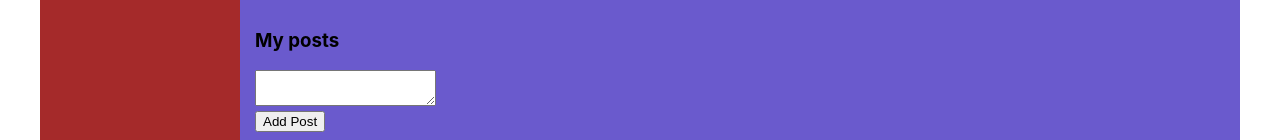
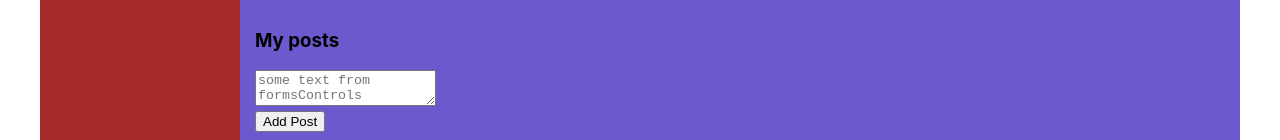
Before and after one commit to zaxel/simpleSocialNetwork, a React (Create React App) app: page /profile in a window 1280 px wide. Shown: the part 269-409 px from the top of the page. Built offline with nearby package versions, Linux system fonts and the light colour scheme; no server answers; grey boxes are pictures that could not be loaded.

Commit message:
redux form fields validation added

```diff
--- a/src/components/Dialogs/MessagesSection/MessageSection.jsx
+++ b/src/components/Dialogs/MessagesSection/MessageSection.jsx
@@ -1,14 +1,18 @@
-import React from "react";
-import classes from "./MessageSection.module.css";
-import Messages from "./Messages/Messages";
-import { reduxForm, Field } from "redux-form";
+import React from 'react';
+import classes from './MessageSection.module.css';
+import Messages from './Messages/Messages';
+import { reduxForm, Field } from 'redux-form';
+import {required, maxLength} from './../../../utils/validators/Validators';
+import {RequiredFieldTextarea} from './../../common/FormsControls/FormsControls';
+
+const maxLength15 = maxLength(15);
 
 
 const MessageSectionForm = (props) => {
   return(
     <form onSubmit={props.handleSubmit}>
       <div>
-          <Field component={'textarea'}  name={'message'}/>
+          <Field component={RequiredFieldTextarea}  name={'message'} validate={[required, maxLength15]}/>
         </div>
         <div>
           <button>Add Post</button>
--- a/src/components/Login/Login.jsx
+++ b/src/components/Login/Login.jsx
@@ -1,14 +1,18 @@
 import React from 'react';
 import { Field, reduxForm } from 'redux-form';
+import {RenderFieldInput} from './../common/FormsControls/FormsControls';
+import {required, maxLength} from './../../utils/validators/Validators';
+
+const maxLength15 = maxLength(15);
 
 const LoginForm = (props) =>{
     return (
         <form onSubmit={props.handleSubmit}>
             <div>
-                <Field placeholder={'login'} component={'input'} name={'login'}/>
+                <Field placeholder={'login'} component={RenderFieldInput} validate={[required, maxLength15]} name={'login'}/>
             </div>
             <div>
-                <Field placeholder={'password'} component={'input'} name={'pass'}/>
+                <Field placeholder={'password'} component={RenderFieldInput} validate={[required, maxLength15]} name={'pass'}/>
             </div>
             <div>
                 <Field type={'checkbox'} component={'input'} name={'rememberMe'}/>remember me
--- a/src/components/Profile/MyPosts/MyPosts.jsx
+++ b/src/components/Profile/MyPosts/MyPosts.jsx
@@ -2,14 +2,17 @@ import React from "react";
 import classes from "./MyPosts.module.css";
 import Post from "./Post/Post";
 import { Field, reduxForm } from 'redux-form';
+import {RequiredFieldTextarea} from './../../common/FormsControls/FormsControls'
+import {required, maxLength} from './../../../utils/validators/Validators';
 
 
+const maxLength15 = maxLength(15);
 
 
 const MyPostsMessageForm = (props) => {
   return(
     <form onSubmit={props.handleSubmit}>
-      <Field component={'textarea'} name={'textInput'}></Field>
+      <Field component={RequiredFieldTextarea} name={'textInput'} validate={[required, maxLength15]}></Field>
       <div>
         <button>Add Post</button>
         {/* <button>Remove</button> */}
--- /dev/null
+++ b/src/components/common/FormsControls/FormsControls.js
@@ -0,0 +1,23 @@
+import React from 'react';
+import classes from './FormsControls.module.css';
+
+ export const RequiredFieldTextarea = ({input, type, meta: { touched, error, warning } }) => (
+        <div>
+          <textarea {...input} placeholder={'some text from formsControls'} type={type} />
+          {touched &&
+            ((error && <span className={classes.error}>{error}</span>) ||
+              (warning && <span className={classes.warning}>{warning}</span>))}
+        </div>
+    )
+
+    export const RenderFieldInput = ({input, type, meta: { touched, error, warning }, ...props }) => (
+        <div>
+          <input {...input} {...props} type={type} />
+          {touched &&
+            ((error && <span className={classes.error}>{error}</span>) ||
+              (warning && <span className={classes.warning}>{warning}</span>))}
+        </div>
+    )
+
+
+//   export default renderFieldTextarea;
--- /dev/null
+++ b/src/components/common/FormsControls/FormsControls.module.css
@@ -0,0 +1,10 @@
+.error{
+  color: red;
+  font-size: 20px;
+  font-weight: bold;
+}
+.warning{
+  color: yellow;
+  font-size: 20px;
+  font-weight: bold;
+}
--- /dev/null
+++ b/src/utils/validators/Validators.js
@@ -0,0 +1,10 @@
+import React from 'react'
+
+
+
+
+
+export const required = (value) => (value || typeof value === 'number' ? undefined : 'Required')
+
+export const maxLength = (max) => value =>
+  value && value.length > max ? `Must be ${max} characters or less` : undefined
```
